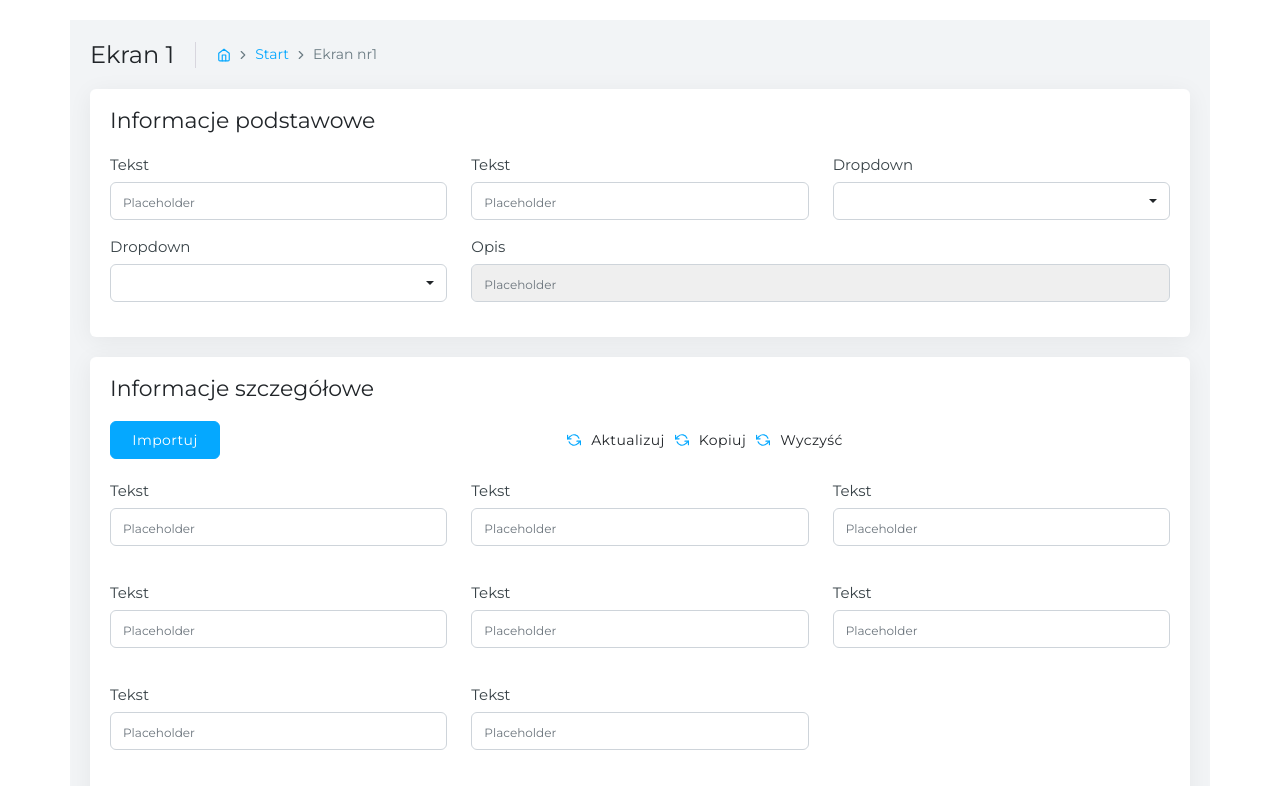
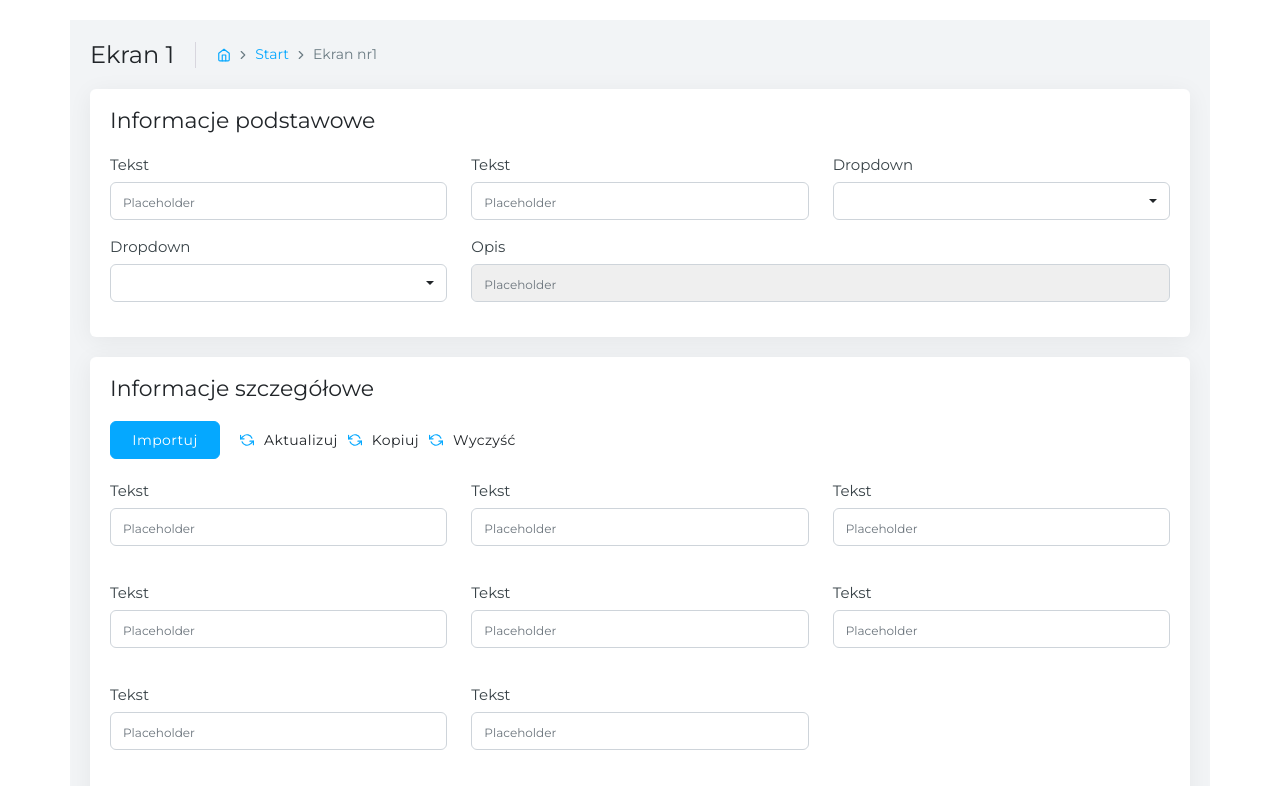
Before and after one commit to danielchochlinski/ebicom, a website: page index.html in a window 1280 px wide. Shown: the top 786 px of the page. Drawn offline with nearby package versions, Linux system fonts and the light colour scheme.

Commit message:
fixed sub nav

```diff
--- a/index.html
+++ b/index.html
@@ -115,7 +115,7 @@
           >
             Importuj
           </button>
-          <div class="hamburger m-auto">
+          <div class="hamburger">
             <div class="sub-nav">
               <div class="d-flex gap-2 align-items-center">
                 <i data-feather="refresh-ccw" class="icon text-primary"></i>
--- a/sass/styles.scss
+++ b/sass/styles.scss
@@ -254,6 +254,7 @@ $theme-colors: map-merge($custom-theme-colors, $theme-colors);
   height: 34px;
   background: #ffffff;
   border-radius: 6px;
+  cursor: pointer;
 }
 
 .modal-dialog {
@@ -286,6 +287,7 @@ $theme-colors: map-merge($custom-theme-colors, $theme-colors);
     height: 10px;
     justify-content: center;
     position: relative;
+    margin: auto;
     span {
       background-color: #394348;
       display: block;
```
Also changed, not shown: sass/styles.css, 1 other file.
